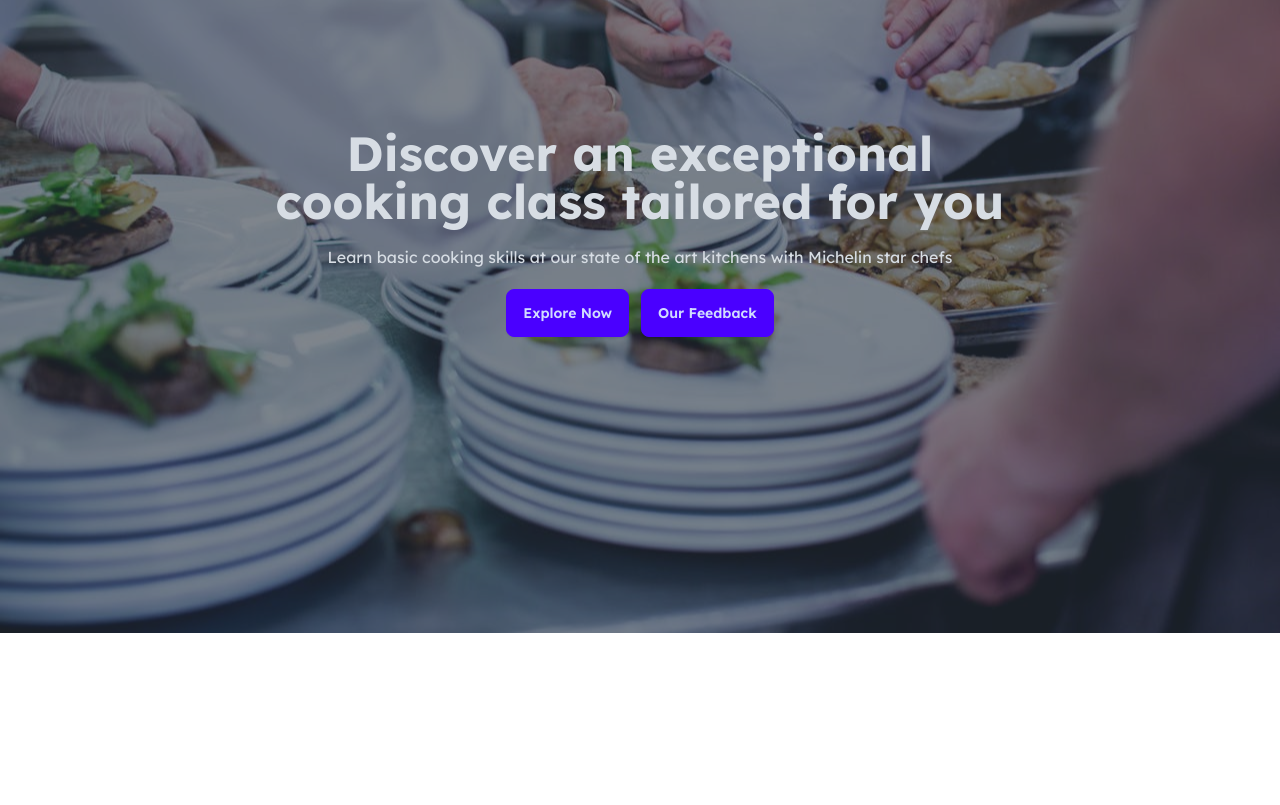
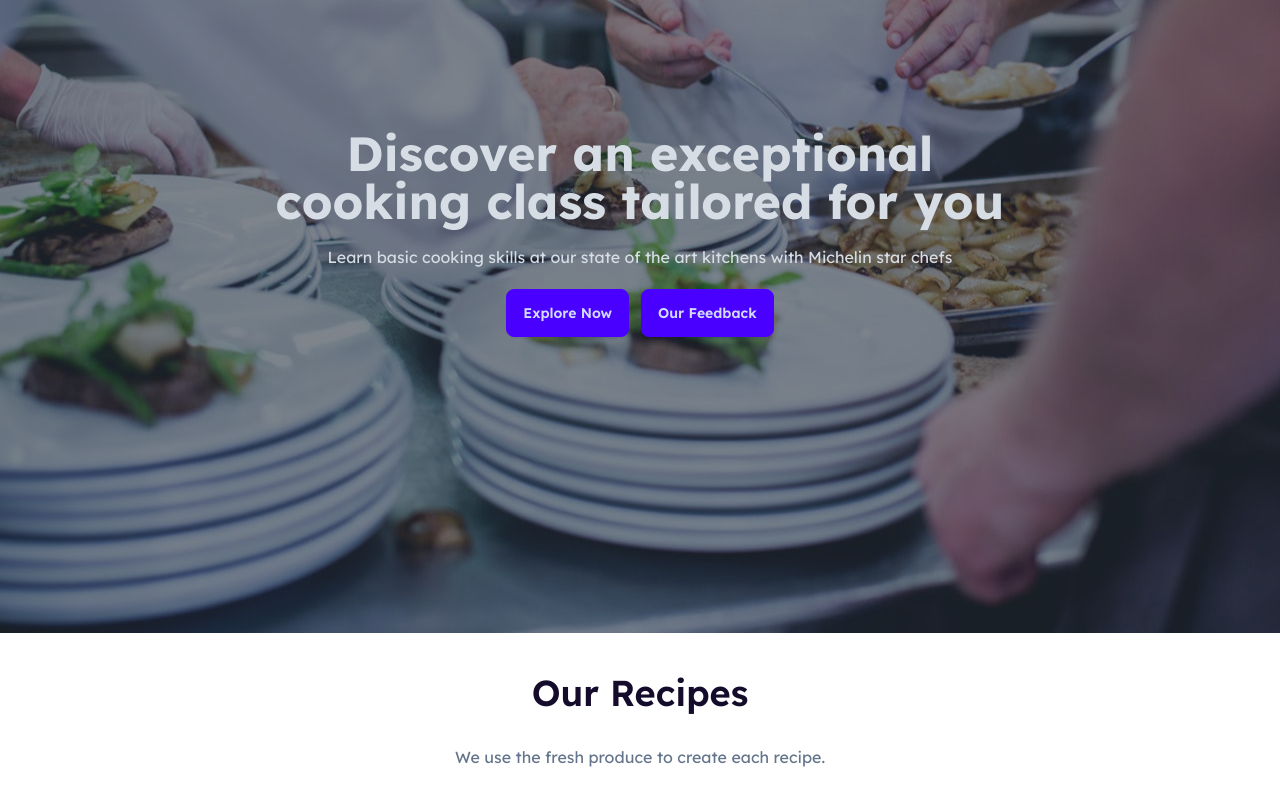
Before and after one commit to riasadul-hoq/chefs-table, a React app: page / in a window 1280 px wide. Shown: the part 319-1124 px from the top of the page. Before the commit the page ends 952 px from the top, so only its background shows below. Built offline with nearby package versions, Linux system fonts and the light colour scheme; the HTML template or start-up script is replaced by a standard one.

Commit message:
Recipe Section Added

```diff
--- a/src/App.jsx
+++ b/src/App.jsx
@@ -1,6 +1,7 @@
 import "./App.css";
 import Banner from "./components/Banner/Banner";
 import Header from "./components/Header/Header";
+import Recipe from "./components/Recipe/Recipe";
 
 function App() {
   return (
@@ -8,6 +9,7 @@ function App() {
       <Header></Header>
       <div className="container mx-auto mt-10">
         <Banner></Banner>
+        <Recipe></Recipe>
       </div>
     </>
   );
--- /dev/null
+++ b/src/components/Recipe/Recipe.jsx
@@ -0,0 +1,16 @@
+const Recipe = () => {
+  return (
+    <div>
+      <div className="my-10 text-center">
+        <h1 className="text-4xl font-semibold text-default-color mb-8">
+          Our Recipes
+        </h1>
+        <p className="text-base font-normal text-slate-500">
+          We use the fresh produce to create each recipe.
+        </p>
+      </div>
+    </div>
+  );
+};
+
+export default Recipe;
```
